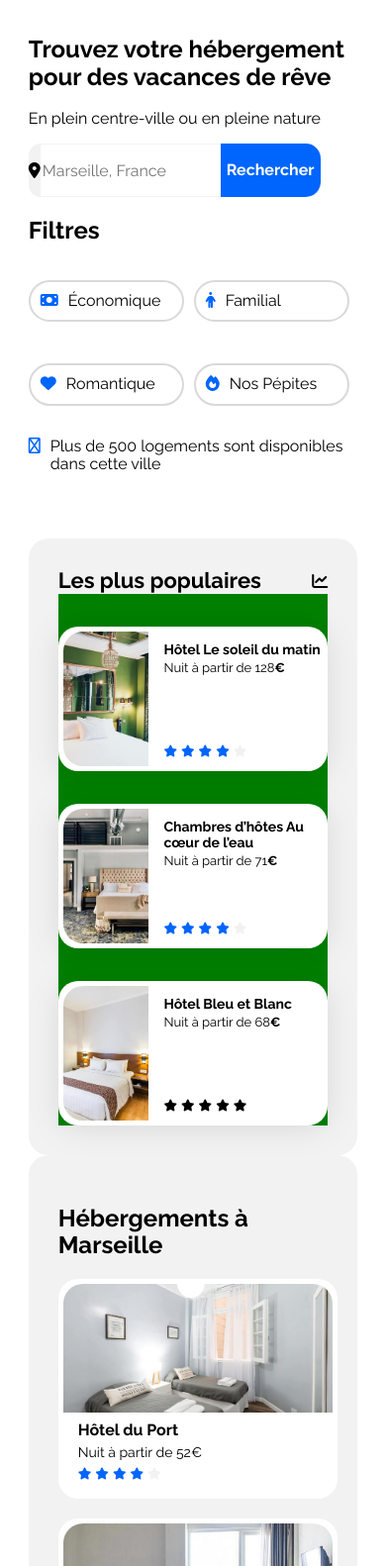
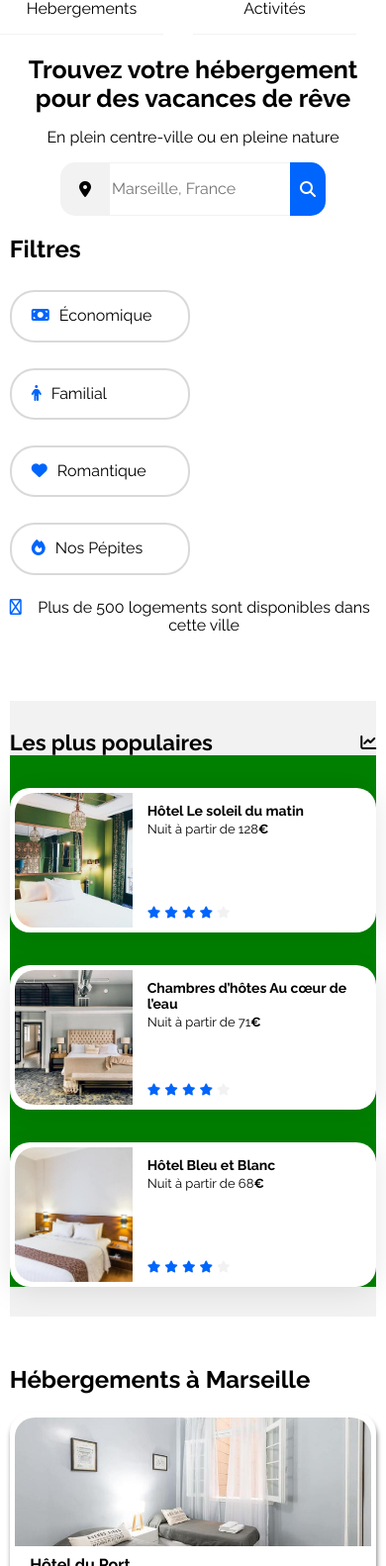
Before and after one commit to sknrct/OC-Projet1-BOOKI, a plain HTML site: page index.html in a window 390 px wide. Shown: the part 64-1646 px from the top of the page at 99% size. Drawn offline with Linux system fonts and the light colour scheme.

Commit message:
Finition du projet Booki

```diff
--- a/css/style.css
+++ b/css/style.css
@@ -29,6 +29,13 @@ nav {
   align-items: center;
   padding: 10px 50px;
 }
+nav div a {
+  margin-right: 30px;
+}
+nav div a:hover {
+  border-top: 1px solid var(--main-color);
+  color: var(--main-color);
+}
 main {
   width: 95%;
   margin: 0 auto;
@@ -55,16 +62,24 @@ main {
 .search-bar-logo i {
   margin-top: 19px;
 }
-.search-bar input {
+.search-bar input,
+.search-bar button {
   height: 50px;
   border-top: 1px solid #f2f2f2;
   border-bottom: 1px solid #f2f2f2;
   border-left: none;
   border-right: none;
-  color: red;
-  /*w3school css type submit*/
 }
-.search-bar input[type="submit"] {
+
+.display-desktop {
+  display: block;
+}
+
+.display-mobile {
+  display: none;
+}
+
+.search-bar button {
   height: 54px;
   border: none;
   border-radius: 0px 15px 15px 0px;
@@ -297,6 +312,10 @@ footer li {
     width: 100%;
   }
 
+  .hebergements-card {
+    height: 207px;
+  }
+
   .populaires {
     width: 100%;
     margin-top: 50px;
@@ -333,11 +352,62 @@ footer li {
   /* ... */
 
   .main-container {
-    padding: 0 20px;
+    padding: 0px;
+  }
+
+  header {
+    margin-bottom: 40px;
   }
 
   nav {
     flex-direction: column;
+    text-align: center;
+    padding: 0;
+  }
+
+  nav div {
+    text-align: center;
+    display: flex;
+    width: 100%;
+    margin-top: 30px;
+  }
+
+  nav div a {
+    width: 50%;
+    border-bottom: 1px solid var(--main-bg-color);
+    padding-bottom: 15px;
+  }
+
+  nav div a:hover {
+    border-bottom: 1px solid var(--main-color);
+    color: var(--main-color);
+  }
+
+  .display-desktop {
+    display: none;
+  }
+
+  .display-mobile {
+    display: block;
+  }
+
+  .titre {
+    text-align: center;
+    margin: 0;
+    font-size: 25px;
+  }
+
+  .recherche p {
+    text-align: center;
+  }
+
+  .search-bar{
+    width: 100%;
+    justify-content: center;
+  }
+
+  .search-bar button {
+    padding: 0 10px;
   }
 
   .filters-list {
@@ -346,13 +416,25 @@ footer li {
     flex-direction: row;
   }
 
-  .filters-list p {
+  div.filters-list p {
     flex-basis: 40%;
     flex-direction: column;
+    margin: 8px 0;
+    padding: 15px 10px 15px 20px;
+    text-align: left;
   }
 
   .hebergements-and-populaires {
     flex-direction: column-reverse;
+  }
+
+  .hebergements-and-populaires section {
+    padding: 30px 0px;
+    border-radius: 0;
+  }
+
+  section.hebergements {
+    background-color: white;
   }
 
   .populaires-cards {
@@ -378,14 +460,17 @@ footer li {
   }
 
   .hebergements-card{
-    width: 100%;
+    width: 97%;
+    box-shadow: 1px 5px 5px grey;
+    margin: 0 auto;
   }
 
   .activites-card {
-    height: 270px;
+    height: 200px;
+    margin-bottom: 15px;
   }
   .activites-card img {
-    height: 200px;
+    height: 141px;
   }
   .activites-container {
     flex-direction: column;
--- a/index.html
+++ b/index.html
@@ -22,8 +22,8 @@
       <nav>
         <a href="#"><img class="logo" src="/images/logo/Booki.png" alt=""></a>
         <div>
-          <a href="#">Hebergements</a>
-          <a href="#">Activités</a>
+          <a href="#hebergements">Hebergements</a>
+          <a href="#activites">Activités</a>
         </div>
       </nav>
     </header>
@@ -34,7 +34,10 @@
         <form class="search-bar">
           <div class="search-bar-logo"><i class="fa-solid fa-location-dot"></i></div>
           <input type="text" placeholder="Marseille, France" name="ville">
-          <input type="submit" value="Rechercher">
+          <button type="submit">
+            <i class="fa-solid fa-magnifying-glass display-mobile"></i>
+           <span class="display-desktop">Rechercher</span>
+          </button>
         </form>
         <div class="filters">
           <h2>Filtres</h2>
@@ -94,7 +97,7 @@
                 <img src="/images/hebergements/reisetopia.jpg"
                   alt="Image de la chambre d'hôtel montrant deux lit et une fenêtre">
                 <div class="hebergements-info">
-                  <h3 llllllclass="hebergements-title"><b>Hôtel Les mouettes</b></h3>
+                  <h3 class="hebergements-title"><b>Hôtel Les mouettes</b></h3>
                   <p class="hebergements-description">Nuit à partir de 76€</p>
                   <div class="hebergements-rating">
                     <i class="fa-xs fa-solid fa-star active" aria-hidden="true"></i>
@@ -162,7 +165,7 @@
               </a>
             </article>
           </div>
-          <input type="button" value="Afficher plus">
+          <p><strong>Afficher plus</strong></p>
         </section>
         <section class="populaires">
           <div class="populaires-title">
@@ -227,11 +230,11 @@
                     </p>
                   </div>
                   <div class="card-rating">
-                    <i class="fa-xs fa-solid fa-star" aria-hidden="true"></i>
-                    <i class="fa-xs fa-solid fa-star" aria-hidden="true"></i>
-                    <i class="fa-xs fa-solid fa-star" aria-hidden="true"></i>
-                    <i class="fa-xs fa-solid fa-star" aria-hidden="true"></i>
-                    <i class="fa-xs fa-solid fa-star" aria-hidden="true"></i>
+                    <i class="fa-xs fa-solid fa-star active" aria-hidden="true"></i>
+                    <i class="fa-xs fa-solid fa-star active" aria-hidden="true"></i>
+                    <i class="fa-xs fa-solid fa-star active" aria-hidden="true"></i>
+                    <i class="fa-xs fa-solid fa-star active" aria-hidden="true"></i>
+                    <i class="fa-xs fa-solid fa-star inactive" aria-hidden="true"></i>
                     <span class="sr-only">Note de 4 sur 5</span>
                   </div>
                 </div>
@@ -240,7 +243,7 @@
           </div>
         </section>
       </div>
-      <section class="activites">
+      <section class="activites" id="activites">
         <h2>Activités à Marseille</h2>
         <div class="activites-container">
           <article class="activites-card">
```
Also changed, not shown: 1 other file.
